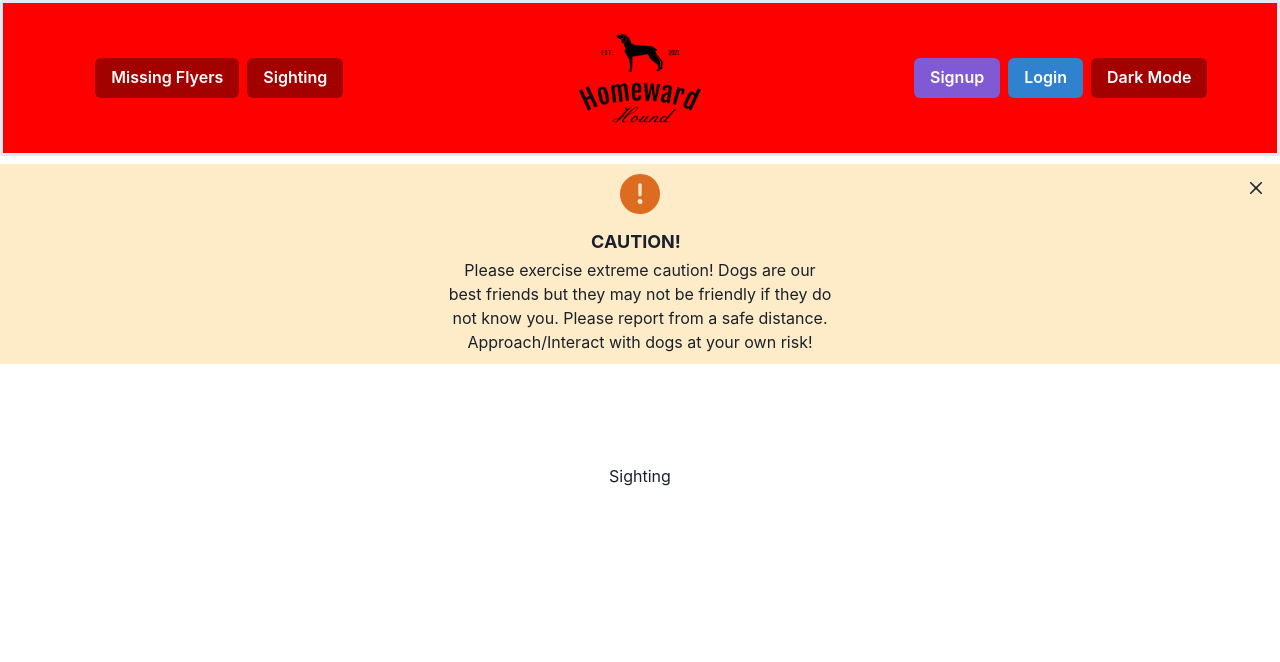
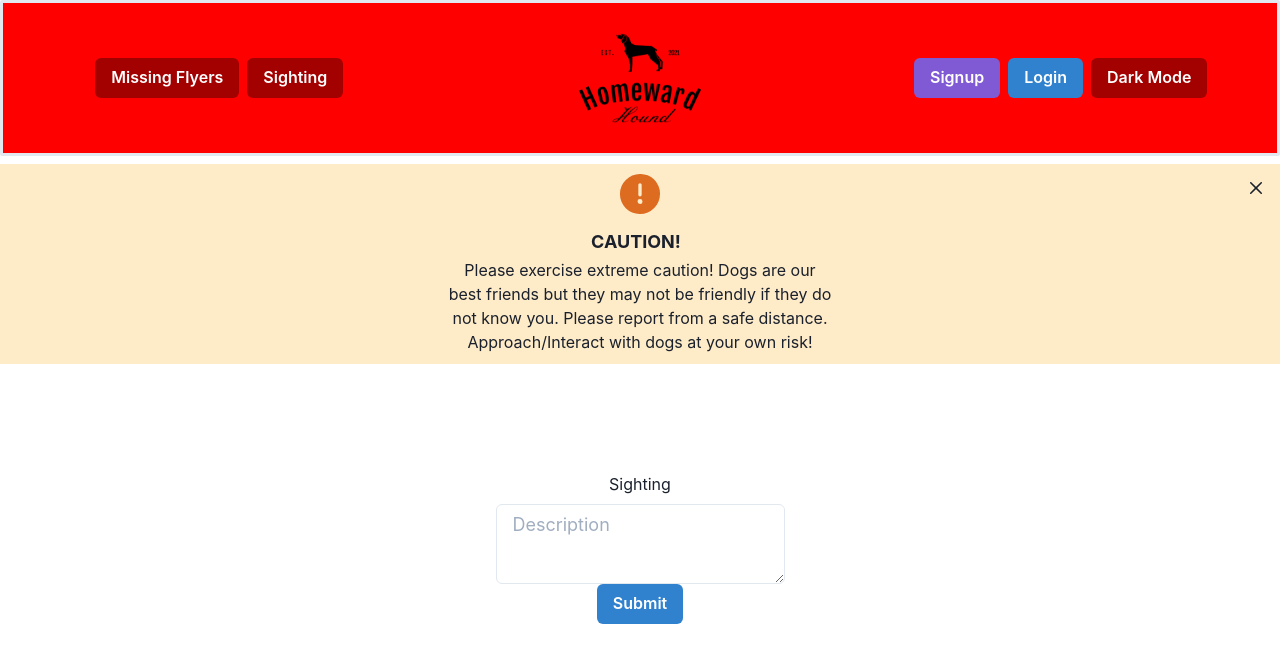
Before and after one commit to DkFresh89/homeward-hound-frontend, a React (Create React App) app: page /new_sighting in a window 1280 px wide. Shown: the top 662 px of the page. Built offline with nearby package versions, Linux system fonts and the light colour scheme; no server answers.

Commit message:
MVP Hit!

```diff
--- a/src/components/CreateFlyer.jsx
+++ b/src/components/CreateFlyer.jsx
@@ -8,6 +8,7 @@ import { useHistory } from "react-router-dom"
 
 function CreateFlyer({currentUser, updateFlyers}) {
 
+    const [map, setMap] = useState(null)
     // console.log(currentUser.dogs);
     const history = useHistory()
 
@@ -46,7 +47,6 @@ Geocode.setLocationType("ROOFTOP")
             googleMapsApiKey: process.env.REACT_APP_GOOGLE_API_KEY
         })
 
-        const [map, setMap] = useState(null)
 
         const onLoad = useCallback(function callback(map) {
             const bounds = new window.google.maps.LatLngBounds();
@@ -162,7 +162,7 @@ Geocode.setLocationType("ROOFTOP")
                 center={{
                     lat: 40.713468006091794,
                     lng: -74.0150387326917
-                  }}
+                }}
                 zoom={1}
                 onLoad={onLoad}
                 onUnmount={onUnmount}
--- a/src/components/FlyerCard.jsx
+++ b/src/components/FlyerCard.jsx
@@ -97,7 +97,7 @@ function FlyerCard({flyer, setFlyers, flyers}) {
                 <Divider />
                 <Box padding='1'>Temperament: {dog.temperament}</Box>
                 <Divider />
-                {toggleReward == true ? <Badge borderRadius="full" px="2" colorScheme="red">
+                {toggleReward === true ? <Badge borderRadius="full" px="2" colorScheme="red">
                     Reward
                 </Badge> : null }
                 <Box padding='2' margin='3' w='300px'> {pics[0] == null ? <Image src={stock}/> : <Slider {...settings}>{carouselPics}</Slider> } </Box>
--- a/src/components/NewSighting.jsx
+++ b/src/components/NewSighting.jsx
@@ -1,5 +1,5 @@
-import { Flex, Text } from "@chakra-ui/react"
-import {useState} from "react"
+import { Flex, Text, Textarea, Input, Box, Button } from "@chakra-ui/react"
+import {useState, useEffect} from "react"
 import { useHistory } from "react-router-dom"
 
 function NewSighting({currentUser}) {
@@ -7,21 +7,64 @@ function NewSighting({currentUser}) {
     const [formData, setFormData] = useState({
         latitude: "",
         longitude: "",
-        timestamp: "",
         description: "",
         user_id: null,
-        dog_id: null
+        missing_flyer_id: null
     })
 
 
+    // {currentUser ? console.log(currentUser.id) : null}
+    useEffect(() => {
+        if (currentUser){
+            console.log(currentUser);
+            setFormData({...formData, user_id: currentUser.id})
+        }
+    }, [])
+
     console.log(formData);
 
+    const handleChange = (e) => {
+        // console.log(e.target.name);
+        setFormData({ ...formData, [e.target.name]: e.target.value})
+    }
 
+    const handleCreateSighting = (e) => {
+        e.preventDefault()
+        // getLocation()
+        console.log(formData);
+        fetch("http://localhost:3000/create_sighting", {
+            method: 'POST',
+            headers: {
+                'Content-Type': 'Application/json',
+                'Accept': 'Application/json'
+            },
+            body: JSON.stringify(formData)
+        })
+        .then(resp => resp.json())
+        .then(data => {
+            console.log(data);
+            // updateFlyers(data.data)
+            // history.push("/flyers")
+        })
+    }
 
 
     return(
-        <Flex justifyContent='center' marginTop='100px'>
-            <h1>Sighting</h1>
+        <Flex justifyContent='center' marginTop='100px' textAlign='center'>
+            <form onClick={handleCreateSighting}>
+            <Box >
+            <Text margin='2'>Sighting</Text>
+            <Textarea
+                name='description'
+                onChange={handleChange}
+                placeholder="Description"
+                size="lg"
+            />
+            </Box>
+            <Flex justifyContent='center'><Button type="submit" colorScheme="blue">
+                Submit
+            </Button></Flex>
+            </form>
         </Flex>
     )
 }
```
